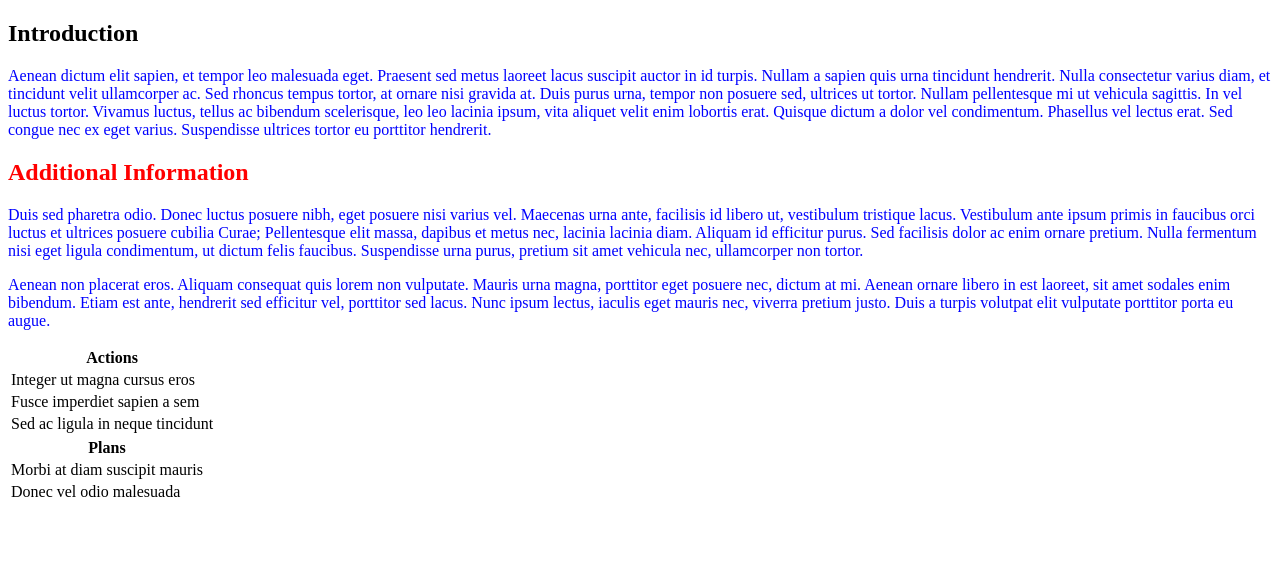
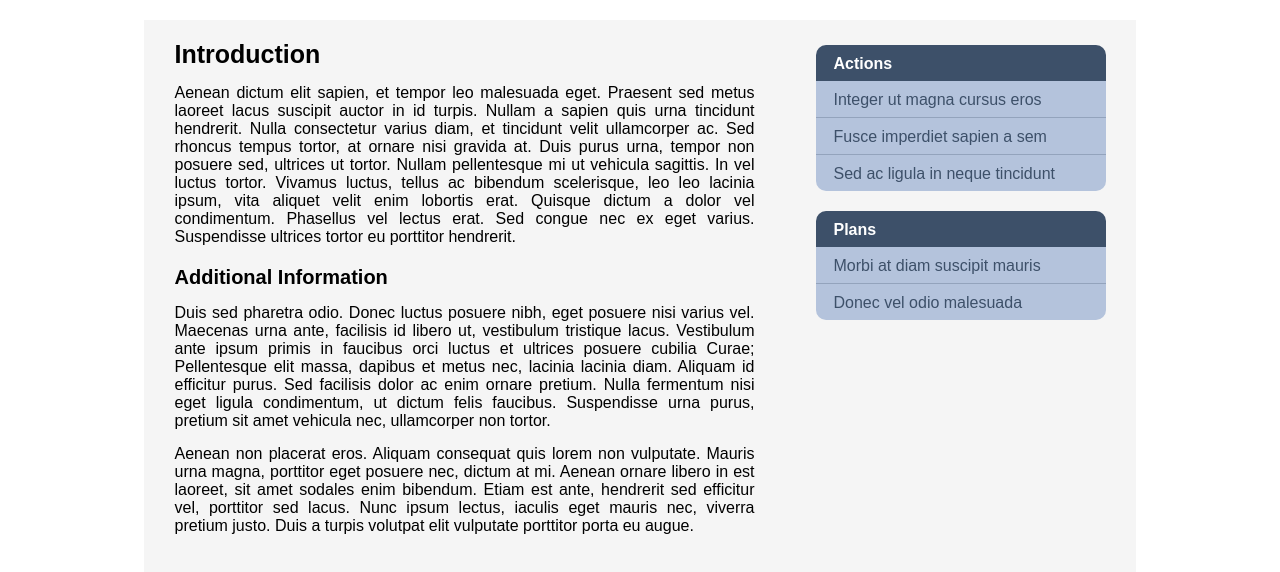
Before and after one commit to Pavlo-Zubovych/HW_03_adaptive-page, a plain HTML site: page index.html in a window 1280 px wide. Drawn offline with Linux system fonts and the light colour scheme.

Commit message:
fixed bags

```diff
--- a/css/style.sass
+++ b/css/style.sass
@@ -1,5 +1,69 @@
-h2
-    color: red
+*
+    margin: 0
+    padding: 0
+    box-sizing: border-box
+    font-family: Arial, "Helvetica Neue", Helvetica, sans-serif
 
-p
-    color: blue
+body
+    padding: 20px 0 0 0
+
+.content
+    display: flex
+    flex-direction: row
+    justify-content: space-around
+
+    width: 992px
+    margin: 0 auto
+    background-color: #f5f5f5
+
+main
+    display: block
+    width: 580px
+    margin: 0 0 50px 0
+
+
+article
+    margin: 20px 0 0 0
+
+    h1
+        margin: 10px 0 0 0
+        font-size: 25px
+        font-weight: bolder
+
+    h2
+        font-size: 20px
+        font-weight: bolder
+
+    p
+        margin: 15px 0 0 0
+        text-align: justify
+
+// _______________________________
+
+aside
+    width: 290px
+    margin-top: 25px
+
+.actions
+    margin: 0 0 20px
+
+table
+    border-collapse: collapse
+    width: 100%
+
+    th
+        color: #fff
+        background: #3d5069
+        text-align: left
+        border-radius: 10px 10px 0 0
+        padding: 10px 0 8px 18px
+    td
+        color: #3d5069
+        background: #b4c3dc
+        border-bottom: 1px solid #93a3bc
+        border-collapse: collapse
+        padding: 10px 0 8px 18px
+
+    .last-td
+        border-bottom: none
+        border-radius: 0 0 10px 10px
--- a/index.html
+++ b/index.html
@@ -6,7 +6,7 @@
 	<meta http-equiv="X-UA-Compatible" content="IE=edge" />
 	<meta name="viewport" content="width=device-width, initial-scale=1.0" />
 	<title>HW3</title>
-	<link rel="stylesheet" href="/css/style.css" />
+	<link rel="stylesheet" href="css/style.css" />
 	<link rel="stylesheet" href="css/media.css">
 </head>
 
```
Also changed, not shown: css/style.css, 1 other file.
